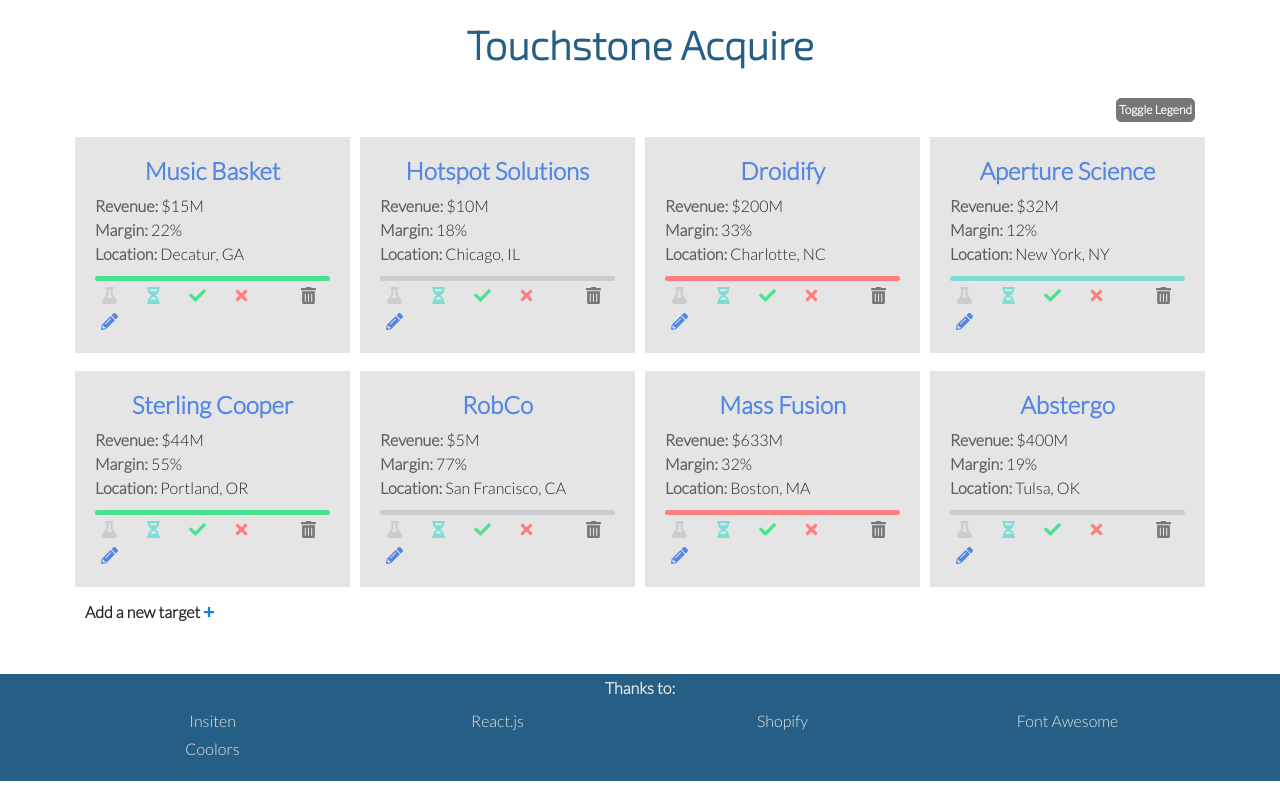
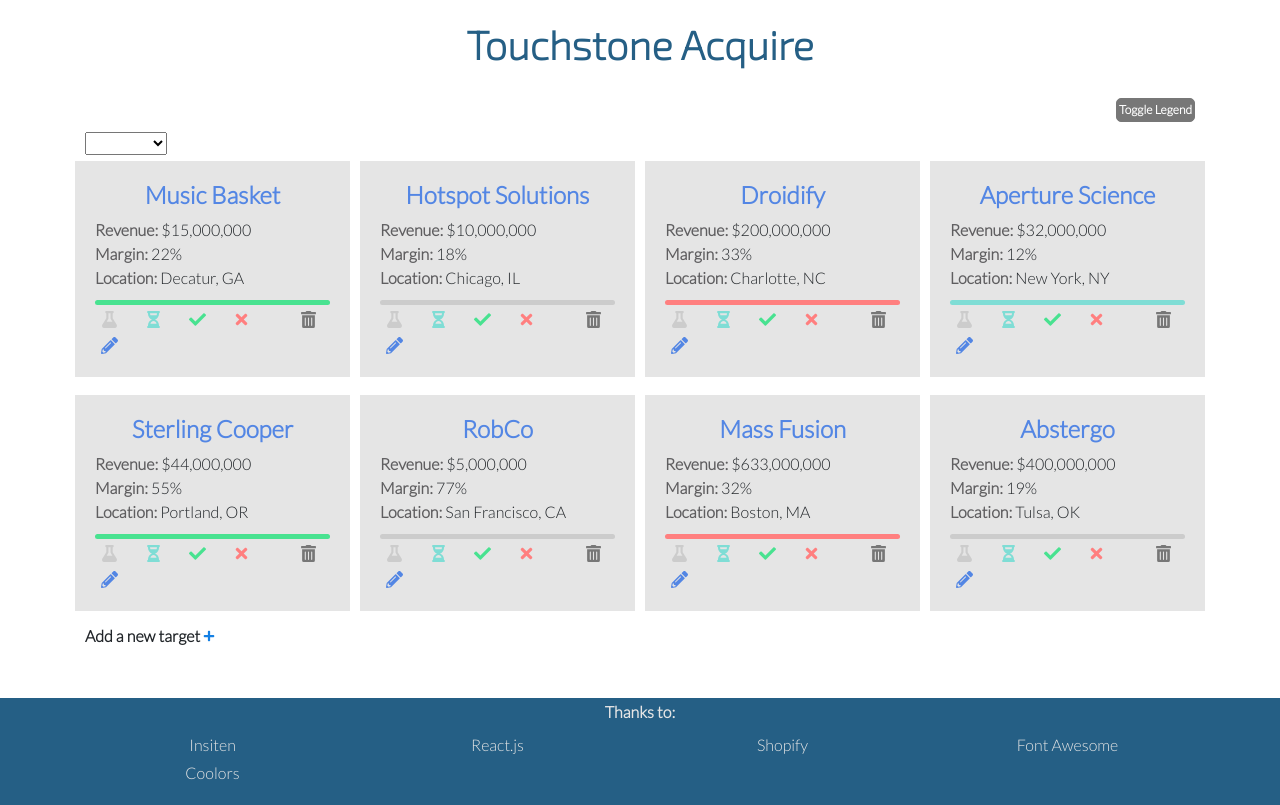
Before and after one commit to tobylad/touchstone-acquire, a React (Create React App) app: page / in a window 1280 px wide. Built offline with nearby package versions, Linux system fonts and the light colour scheme.

Commit message:
Add sorting dropdown to sort by name, revenues, or margin.

```diff
--- a/src/App.js
+++ b/src/App.js
@@ -14,10 +14,12 @@ import Legend from './Legend';
 
 // Assets
 import { mockTargets } from './mock-targets.js';
+import { formatCurrency, formatPercentage } from './utils.js';
 import './App.css';
 
 function App() {
   const [targets, setTargets] = useState(mockTargets);
+  const [sortType, setSortType] = useState("unsorted");
 
   const tileStatusClass = (status) => {
     if (status === "researching") {
@@ -78,10 +80,43 @@ function App() {
     setTargets(newTargets);
   }
 
+  // Sorting / Filtering
+  let modifiedTargets;
 
+  if (sortType === "unsorted") {
+    modifiedTargets = targets;
+  } else if (sortType === "sortByRevenue") {
+    modifiedTargets = targets.sort((obj1, obj2) => {
+      return obj2.revenue - obj1.revenue;
+    });
+  } else if (sortType === "sortByMargin") {
+    modifiedTargets = targets.sort((obj1, obj2) => {
+      return obj2.margin - obj1.margin;
+    });
+  } else if (sortType === "sortByName") {
+    modifiedTargets = targets.sort((obj1, obj2) => {
+      if (obj1.name < obj2.name) {
+        return -1;
+      } else if (obj1.name > obj2.name) {
+        return 1;
+      }
+    });
+  }
+
+  const sortTargets = (e) => {
+    if (e.target.value === "Name") {
+      setSortType("sortByName");
+    } else if (e.target.value === "Revenue") {
+      setSortType("sortByRevenue");
+    } else if (e.target.value === "Margin") {
+      setSortType("sortByMargin");
+    } else {
+      setSortType("unsorted");
+    }
+  }
 
   // Read
-  const targetList = targets.map((target, index) => {
+  const targetList = modifiedTargets.map((target, index) => {
     return (
       <ul key={index} className="col-10 col-lg-3 offset-1 offset-lg-0 tile">
         <div className="row">
@@ -93,13 +128,13 @@ function App() {
 
           <div className="col-12">
             <li>
-              <span className="property">Revenue:</span> {target.revenue}
+              <span className="property">Revenue:</span> {formatCurrency(target.revenue)}
             </li>
           </div>
 
           <div className="col-12">
             <li>
-              <span className="property">Margin:</span> {target.margin}
+              <span className="property">Margin:</span> {formatPercentage(target.margin)}
             </li>
           </div>
 
@@ -178,6 +213,12 @@ function App() {
 
       <div className="container">
         <Legend />
+        <select onChange={sortTargets}>
+          <option></option>
+          <option>Name</option>
+          <option>Revenue</option>
+          <option>Margin</option>
+        </select>
 
         <div className="row">
           {targetList}
--- a/src/mock-targets.js
+++ b/src/mock-targets.js
@@ -1,10 +1,10 @@
 export let mockTargets = [
-  { name: "Music Basket", revenue: "$15M", margin: "22%", location: "Decatur, GA", status: "approved" },
-  { name: "Hotspot Solutions", revenue: "$10M", margin: "18%", location: "Chicago, IL", status: "researching"},
-  { name: "Droidify", revenue: "$200M", margin: "33%", location: "Charlotte, NC", status: "declined" },
-  { name: "Aperture Science", revenue: "$32M" , margin: "12%", location: "New York, NY", status: "pending" },
-  { name: "Sterling Cooper", revenue: "$44M", margin: "55%", location: "Portland, OR", status: "approved" },
-  { name: "RobCo", revenue: "$5M", margin: "77%", location: "San Francisco, CA", status: "researching" },
-  { name: "Mass Fusion", revenue: "$633M", margin: "32%", location: "Boston, MA", status: "declined" },
-  { name: "Abstergo", revenue: "$400M", margin: "19%", location: "Tulsa, OK", status: "researching" }
+  { name: "Music Basket", revenue: "15000000", margin: "22", location: "Decatur, GA", status: "approved" },
+  { name: "Hotspot Solutions", revenue: "10000000", margin: "18", location: "Chicago, IL", status: "researching"},
+  { name: "Droidify", revenue: "200000000", margin: "33", location: "Charlotte, NC", status: "declined" },
+  { name: "Aperture Science", revenue: "32000000" , margin: "12", location: "New York, NY", status: "pending" },
+  { name: "Sterling Cooper", revenue: "44000000", margin: "55", location: "Portland, OR", status: "approved" },
+  { name: "RobCo", revenue: "5000000", margin: "77", location: "San Francisco, CA", status: "researching" },
+  { name: "Mass Fusion", revenue: "633000000", margin: "32", location: "Boston, MA", status: "declined" },
+  { name: "Abstergo", revenue: "400000000", margin: "19", location: "Tulsa, OK", status: "researching" }
 ]
--- /dev/null
+++ b/src/utils.js
@@ -0,0 +1,7 @@
+export const formatCurrency = (numString) => {
+  return "$" + parseInt(numString).toLocaleString();
+}
+
+export const formatPercentage = (numString) => {
+  return numString + "%";
+}
```
